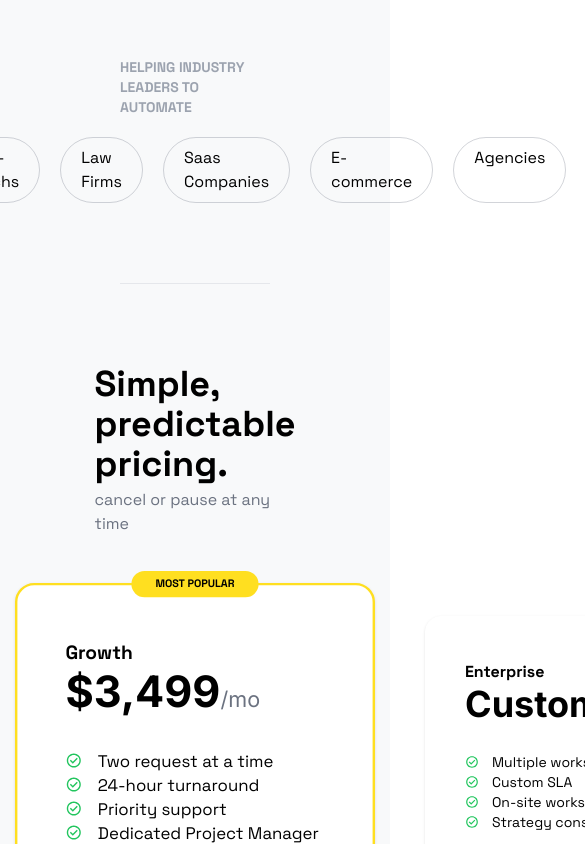
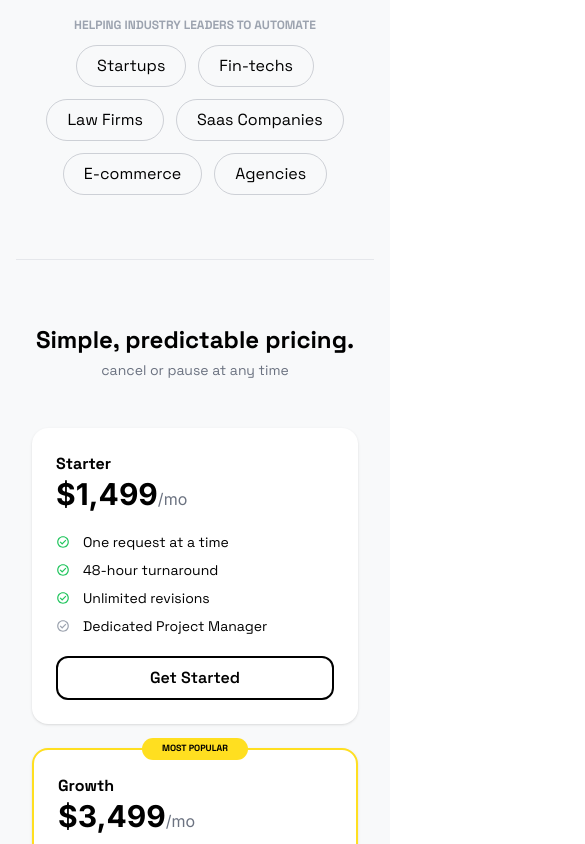
Before and after one commit to bcastillo-2022474/bold-landing, a Next.js app: page / in a window 390 px wide. Shown: the part 3080-3924 px from the top of the page, 585 px wide, since content can reach past the window. Built offline with nearby package versions, Linux system fonts and the light colour scheme.

Commit message:
feat: fixing pricing section to be responsive

```diff
--- a/src/components/sections/pricing.section.tsx
+++ b/src/components/sections/pricing.section.tsx
@@ -21,11 +21,11 @@ export function CustomersSection() {
   ];
 
   return (
-    <div className="w-full gap-5 bg-[#F8F9FA] flex flex-col items-center pb-10">
-      <h3 className="uppercase text-[#9CA3AF] font-bold text-sm">
+    <div className="w-full gap-3 md:gap-5 bg-[#F8F9FA] flex flex-col items-center pb-10 px-4">
+      <h3 className="uppercase text-[#9CA3AF] font-bold text-xs md:text-sm text-center">
         Helping Industry leaders to automate
       </h3>
-      <div className="flex gap-5">
+      <div className="flex flex-wrap justify-center gap-3 md:gap-5">
         {chips.map((chip) => (
           <Chip title={chip} key={chip} />
         ))}
@@ -65,8 +65,8 @@ function Icon({ isAvailable }: { isAvailable: boolean }) {
 
 function Card({ title, pricePerMonth, features, isPopular }: Plan) {
   const normal =
-    "aspect-39/43 p-10 flex flex-col gap-5 justify-around shadow rounded-2xl bg-white min-w-[300px]";
-  const popular = "scale-120 border-2 border-yellow-300";
+    "w-full max-w-[500px] lg:max-w-none lg:min-w-[320px] lg:aspect-39/43 p-6 md:p-10 flex flex-col gap-5 justify-around shadow rounded-2xl bg-white relative";
+  const popular = "lg:scale-120 border-2 border-yellow-300";
 
   return (
     <article className={cn(normal, isPopular && popular)}>
@@ -78,12 +78,12 @@ function Card({ title, pricePerMonth, features, isPopular }: Plan) {
         </div>
       )}
       <div>
-        <h3 className="font-grotesk font-bold">{title}</h3>
+        <h3 className="font-grotesk font-bold text-base md:text-lg">{title}</h3>
         {pricePerMonth}
       </div>
-      <div>
+      <div className="flex flex-col gap-2">
         {features.map(([feature, isAvailable]: Feature) => (
-          <div className="flex gap-3">
+          <div className="flex gap-3" key={feature}>
             <Icon isAvailable={isAvailable} />
             <span className="text-sm">{feature}</span>
           </div>
@@ -106,9 +106,9 @@ export function PricingSection() {
     {
       title: "Starter",
       pricePerMonth: (
-        <h3 className="font-inter font-bold text-4xl">
+        <h3 className="font-inter font-bold text-3xl md:text-4xl">
           <span>$1,499</span>
-          <span className="text-lg text-[#6B7280] font-normal">/mo</span>
+          <span className="text-base md:text-lg text-[#6B7280] font-normal">/mo</span>
         </h3>
       ),
       features: [
@@ -122,9 +122,9 @@ export function PricingSection() {
     {
       title: "Growth",
       pricePerMonth: (
-        <h3 className="font-inter font-bold text-4xl">
+        <h3 className="font-inter font-bold text-3xl md:text-4xl">
           <span>$3,499</span>
-          <span className="text-lg text-[#6B7280] font-normal">/mo</span>
+          <span className="text-base md:text-lg text-[#6B7280] font-normal">/mo</span>
         </h3>
       ),
       features: [
@@ -137,7 +137,7 @@ export function PricingSection() {
     },
     {
       title: "Enterprise",
-      pricePerMonth: <h3 className="font-inter font-bold text-4xl">Custom</h3>,
+      pricePerMonth: <h3 className="font-inter font-bold text-3xl md:text-4xl">Custom</h3>,
       features: [
         ["Multiple workspaces", true],
         ["Custom SLA", true],
@@ -149,15 +149,15 @@ export function PricingSection() {
   ];
 
   return (
-    <section className="py-20 w-full gap-10 px-30 bg-[#F8F9FA] flex flex-col items-center">
+    <section className="py-10 md:py-20 w-full gap-6 md:gap-10 px-4 md:px-10 lg:px-30 bg-[#F8F9FA] flex flex-col items-center">
       <CustomersSection />
       <div className="border-t w-full border-[#E5E7EB]"></div>
-      <div className="flex flex-col gap-10 items-center w-full px-30 py-10">
-        <div className="flex flex-col gap-1 items-center">
-          <h2 className="font-bold text-4xl">Simple, predictable pricing.</h2>
-          <h4 className="text-[#6B7280]">cancel or pause at any time</h4>
+      <div className="flex flex-col gap-6 md:gap-10 items-center w-full px-4 md:px-10 lg:px-30 py-10">
+        <div className="flex flex-col gap-1 items-center text-center">
+          <h2 className="font-bold text-2xl md:text-3xl lg:text-4xl">Simple, predictable pricing.</h2>
+          <h4 className="text-[#6B7280] text-sm md:text-base">cancel or pause at any time</h4>
         </div>
-        <div className="flex gap-20 pt-10">
+        <div className="flex flex-col lg:flex-row gap-6 lg:gap-10 xl:gap-20 pt-6 md:pt-10 w-full lg:w-auto items-center lg:items-stretch">
           {plans.map((plan, i) => (
             <Card
               isPopular={plan.isPopular}
```
